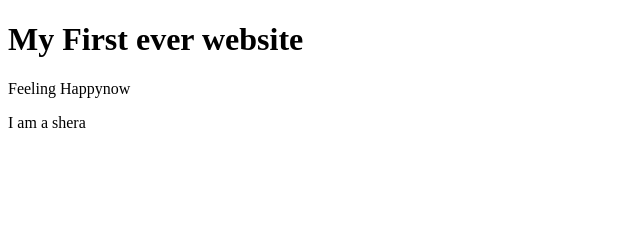
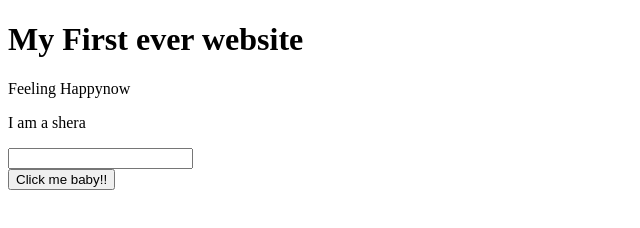
Before and after one commit to sakibabir/My-First-Website, a plain HTML site: page index.html in a window 1280 px wide. Shown: the whole page, without its empty margins (0-640 px from the left). Drawn offline with Linux system fonts and the light colour scheme.

Commit message:
done adding button

```diff
--- a/index.html
+++ b/index.html
@@ -9,6 +9,9 @@
     <h1>My First ever website</h1>
     <p> Feeling Happynow </p>
     <p>I am a shera</p>
+    <input type="text">
+    <br>
+    <button>Click me baby!!</button>
 
 </body>
 </html>
```
